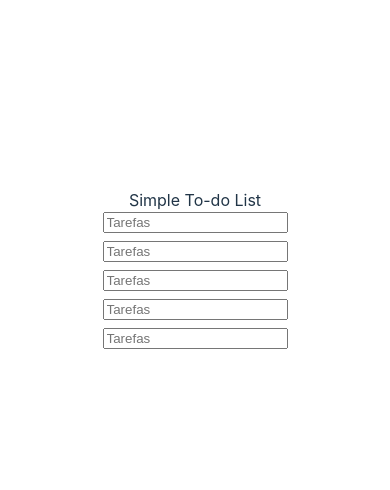
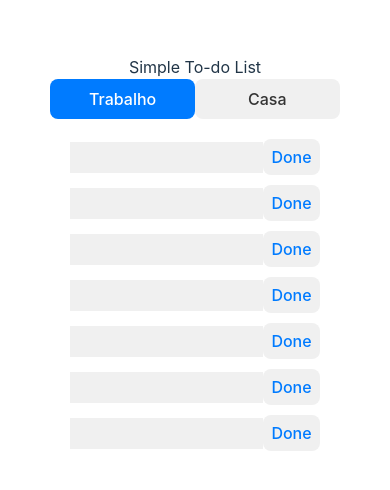
Before and after one commit to guiliznas/simple-todo-list, a Vue app: page / in a window 390 px wide. Shown: the part 154-644 px from the top of the page. Built offline with nearby package versions, Linux system fonts and the light colour scheme.

Commit message:
feat: save on storage and design by chat-gpt

```diff
--- a/src/components/TodoList.vue
+++ b/src/components/TodoList.vue
@@ -1,34 +1,192 @@
-<script setup>
-import { reactive } from "vue";
+<template>
+  <div class="tab-container">
+    <div class="tab-buttons">
+      <button
+        class="tab-button"
+        :class="{ active: activeTab === 'Trabalho' }"
+        @click="changeTab('Trabalho')"
+      >
+        Trabalho
+      </button>
+      <button
+        class="tab-button"
+        :class="{ active: activeTab === 'Casa' }"
+        @click="changeTab('Casa')"
+      >
+        Casa
+      </button>
+    </div>
+    <div class="tab-content">
+      <div class="tab-pane" v-for="(item, index) in getActiveTabItems" :key="index">
+        <input
+          class="text-input"
+          v-model="item.value"
+          :placeholder="item.placeholder"
+        />
+        <button class="delete-button" @click="clearItem(item)">
+          Done
+        </button>
+      </div>
+    </div>
+  </div>
+</template>
 
-const tasks = reactive([
-  {
-    desc: "",
-    id: 1,
+<script>
+export default {
+  data() {
+    return {
+      activeTab: 'Trabalho',
+      tabs: {
+        Trabalho: [
+          { value: '', placeholder: '' },
+          { value: '', placeholder: '' },
+          { value: '', placeholder: '' },
+          { value: '', placeholder: '' },
+          { value: '', placeholder: '' },
+          { value: '', placeholder: '' },
+          { value: '', placeholder: '' }
+        ],
+        Casa: [
+          { value: '', placeholder: '' },
+          { value: '', placeholder: '' },
+          { value: '', placeholder: '' },
+          { value: '', placeholder: '' },
+          { value: '', placeholder: '' },
+          { value: '', placeholder: '' },
+          { value: '', placeholder: '' }
+        ]
+      }
+    };
   },
-  {
-    desc: "",
-    id: 2,
+  computed: {
+    getActiveTabItems() {
+      return this.tabs[this.activeTab];
+    }
   },
-  {
-    desc: "",
-    id: 3,
+  watch: {
+    // Observar mudanças nos dados do componente e salvá-los no localStorage
+    'tabs.Trabalho': {
+      handler: function(newVal) {
+        localStorage.setItem('Trabalho', JSON.stringify(newVal));
+      },
+      deep: true
+    },
+    'tabs.Casa': {
+      handler: function(newVal) {
+        localStorage.setItem('Casa', JSON.stringify(newVal));
+      },
+      deep: true
+    }
   },
-  {
-    desc: "",
-    id: 4,
+  mounted() {
+    // Recuperar dados do localStorage
+    this.tabs.Trabalho = JSON.parse(localStorage.getItem('Trabalho')) || this.tabs.Trabalho;
+    this.tabs.Casa = JSON.parse(localStorage.getItem('Casa')) || this.tabs.Casa;
   },
-  {
-    desc: "",
-    id: 5,
-  },
-]);
+  methods: {
+    changeTab(tabName) {
+      this.activeTab = tabName;
+    },
+    clearItem(item) {
+      item.value = '';
+    },
+  }
+};
 </script>
 
-<template>
-  <div style="display: flex; flex-direction: column; gap: 8px;">
-    <template v-for="task in tasks" :key="task.id">
-      <input v-model="task.desc" placeholder="Tarefas" />
-    </template>
-  </div>
-</template>
+<style scoped>
+.tab-container {
+  max-width: 600px;
+  margin: 0 auto;
+}
+
+.tab-buttons {
+  display: flex;
+}
+
+.tab-button {
+  flex: 1;
+  padding: 10px;
+  background-color: #f0f0f0;
+  text-align: center;
+  cursor: pointer;
+  border: none;
+  outline: none;
+  font-size: 16px;
+  color: #333;
+}
+
+.tab-button.active {
+  background-color: #007bff;
+  color: #fff;
+}
+
+.tab-content {
+  padding: 20px;
+}
+
+.tab-pane {
+  display: flex;
+  margin-bottom: 10px;
+  align-items: center;
+}
+
+.text-input {
+  flex: 1;
+  padding: 8px;
+  border: none;
+  outline: none;
+  background-color: #f0f0f0;
+  color: #333;
+}
+
+.delete-button {
+  padding: 8px;
+  background-color: #f0f0f0;
+  border: none;
+  outline: none;
+  cursor: pointer;
+  color: #007bff;
+}
+
+.delete-button:hover {
+  color: #0056b3;
+}
+
+.add-button {
+  margin-top: 10px;
+  padding: 10px;
+  background-color: #007bff;
+  border: none;
+  outline: none;
+  color: #fff;
+  cursor: pointer;
+}
+
+.add-button:hover {
+  background-color: #0056b3;
+}
+
+/* Estilo para o botão */
+.delete-button {
+  /* Especifica o estilo padrão do botão */
+  /* ... estilo padrão ... */
+  /* Define a opacidade como 0 para que o botão fique invisível por padrão */
+  opacity: 0;
+  transition: 0.2s ease all;
+}
+
+/* Estilo para o botão quando o mouse estiver sobre o item */
+.tab-pane:hover .delete-button {
+  /* Define a opacidade como 1 para que o botão fique visível quando o mouse estiver sobre o item */
+  opacity: 1;
+}
+
+/* Estilo para o botão em dispositivos móveis */
+@media (max-width: 768px) {
+  /* Define a opacidade como 1 para que o botão fique sempre visível em dispositivos móveis */
+  .delete-button {
+    opacity: 1;
+  }
+}
+</style>
```
